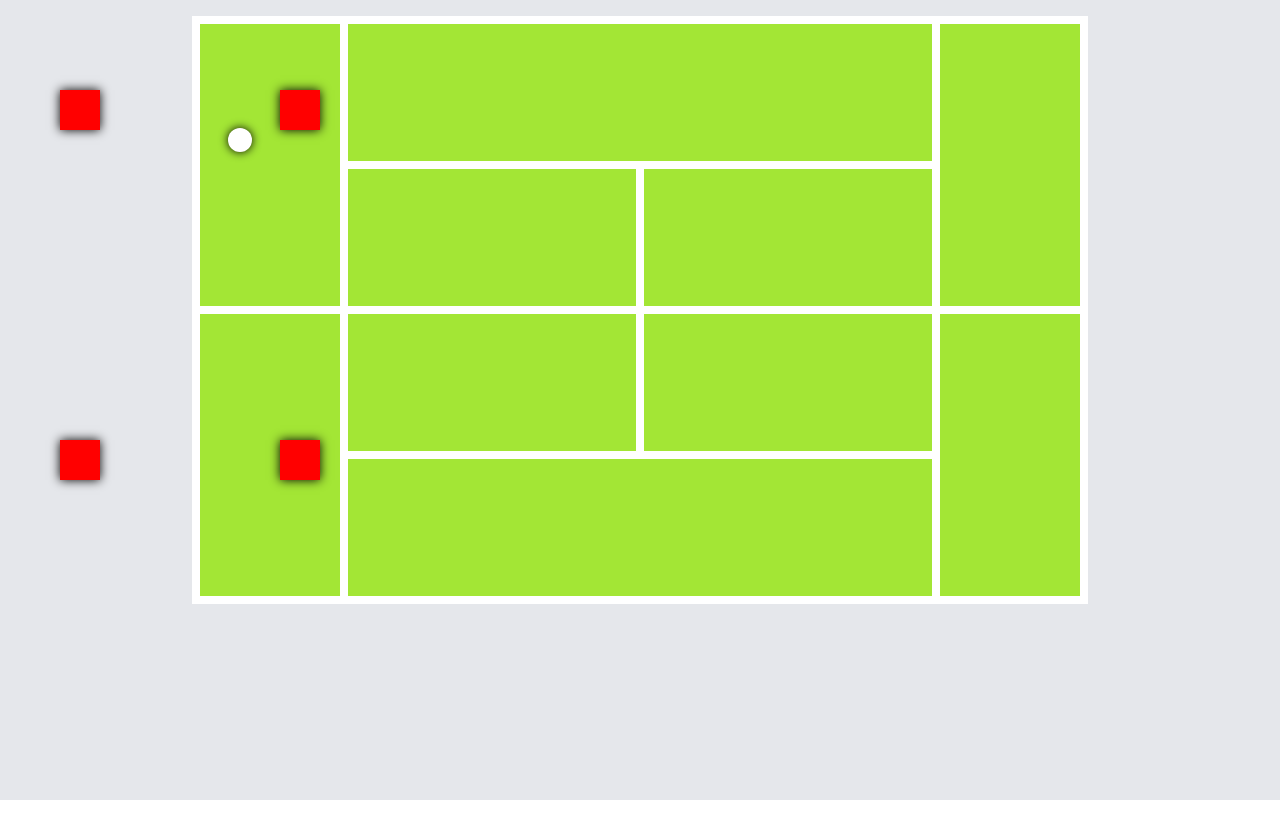
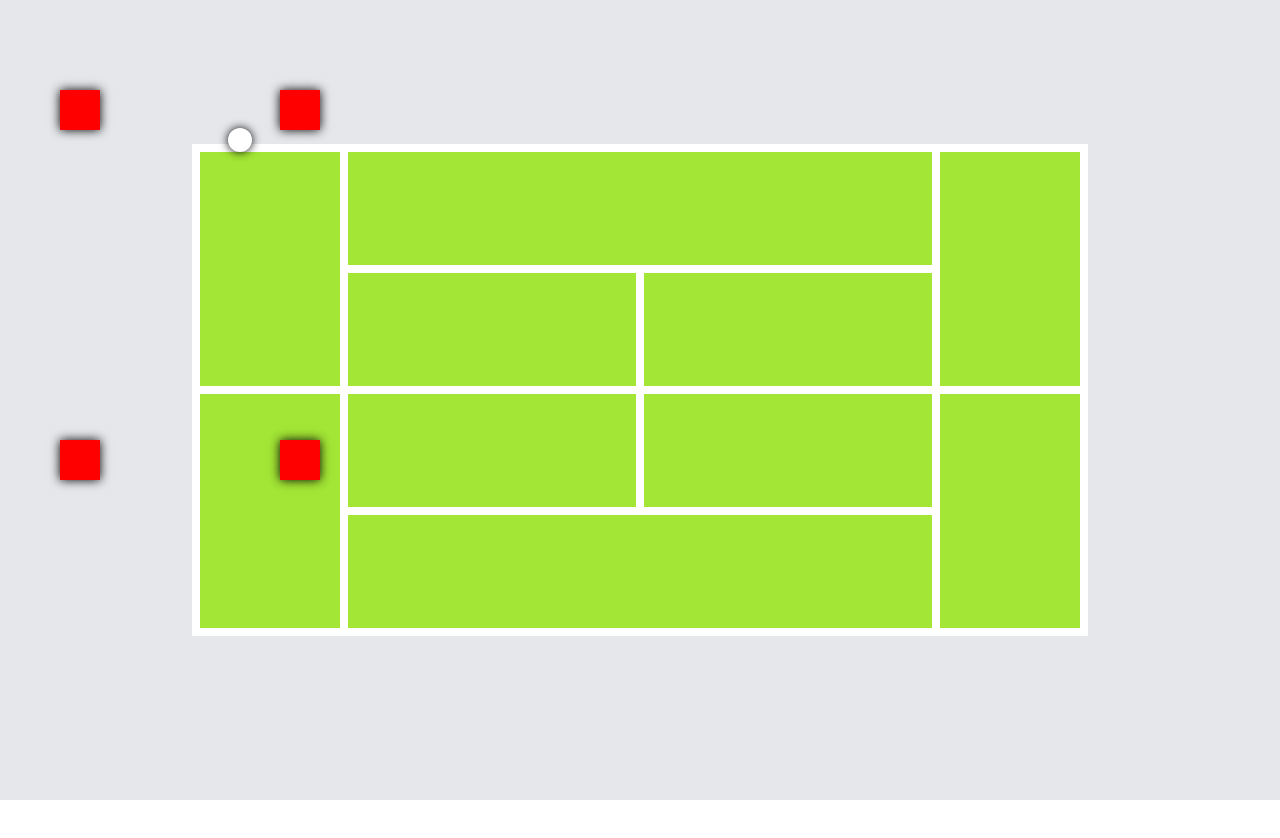
Before and after one commit to nakashi94/positioning, a React (Create React App) app: page / in a window 1280 px wide. Shown: the top 838 px of the page. Built offline with nearby package versions, Linux system fonts and the light colour scheme.

Commit message:
change layout

```diff
--- a/src/components/Court.tsx
+++ b/src/components/Court.tsx
@@ -5,7 +5,7 @@ import { Demo } from "./Demo";
 export const Court: FC = memo(() => {
   return (
     <div>
-      <div className="bg-gray-200 sm:px-48 px-8 h-screen pt-4">
+      <div className="bg-gray-200 sm:px-48 px-8 h-screen pt-36">
         <div className='bg-lime-400 sm:h-3/4 h-4/6 border-4 border-white grid grid-rows-4 grid-cols-12'>
             <div className='col-span-2 row-span-2 border-4 border-white'></div>
             <div className='col-span-8 row-span-1 border-4 border-white'></div>
```
